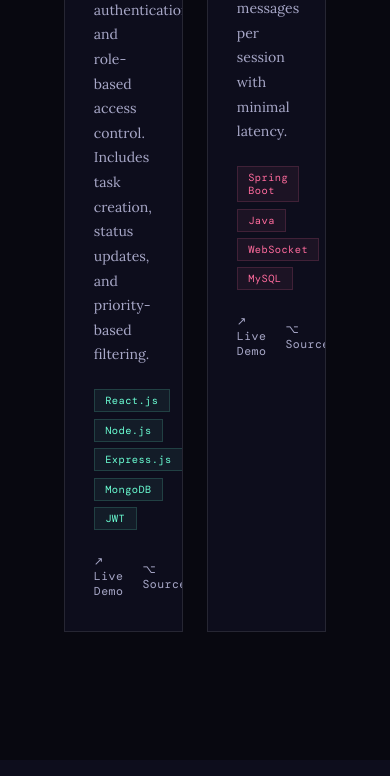
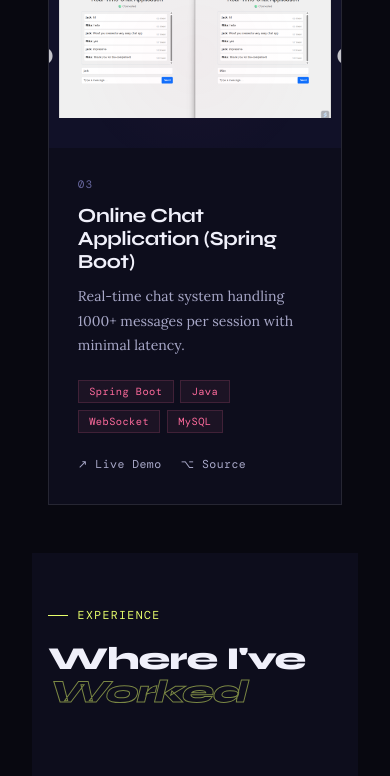
Before and after one commit to KrishAgarwal-44/Portfolio, a React (Create React App) app: page / in a window 390 px wide. Shown: the part 5080-5856 px from the top of the page. Built offline with nearby package versions, Linux system fonts and the light colour scheme; a web font is replaced by a local one.

Commit message:
upgrade css

```diff
--- a/src/components/Contact.jsx
+++ b/src/components/Contact.jsx
@@ -100,7 +100,7 @@ export default function Contact() {
             {[
               {
                 label: "Email",
-                value: "agarwalkrish@1222gmail.com",
+                value: "agarwalkrish1222@gmail.com",
                 href: "mailto:agarwalkrish@1222gmail.com",
                 icon: <FaEnvelope size={20} />
               },
--- a/src/index.css
+++ b/src/index.css
@@ -95,3 +95,61 @@ body::after {
   0%   { background-position: -200% center; }
   100% { background-position: 200% center; }
 }
+
+@media (max-width: 1024px) {
+  /* Slightly smaller text on tablets */
+  h2 {
+    font-size: clamp(2rem, 4vw, 2.5rem);
+  }
+  h3 {
+    font-size: clamp(1.1rem, 3vw, 1.5rem);
+  }
+}
+
+@media (max-width: 768px) {
+  /* Stack main sections vertically */
+  main {
+    padding: 4rem 2rem;
+  }
+
+  /* Hero section adjustments */
+  #hero h2 {
+    font-size: clamp(1.5rem, 6vw, 2rem);
+    text-align: center;
+  }
+
+  /* Projects grid stack */
+  #projects div[style*="grid-template-columns"] {
+    grid-template-columns: 1fr !important;
+  }
+
+  /* Contact section stack */
+  #contact div[style*="grid-template-columns"] {
+    grid-template-columns: 1fr !important;
+    gap: 2rem !important;
+  }
+
+  /* Reduce padding/margin globally */
+  section {
+    padding: 4rem 1.5rem !important;
+  }
+
+  /* Images scale to full width */
+  img {
+    max-width: 100%;
+    height: auto;
+  }
+}
+
+@media (max-width: 480px) {
+  /* Very small phones */
+  h2 {
+    font-size: clamp(1.2rem, 5vw, 1.5rem);
+  }
+  h3 {
+    font-size: clamp(1rem, 4vw, 1.2rem);
+  }
+  section {
+    padding: 3rem 1rem !important;
+  }
+}
```
